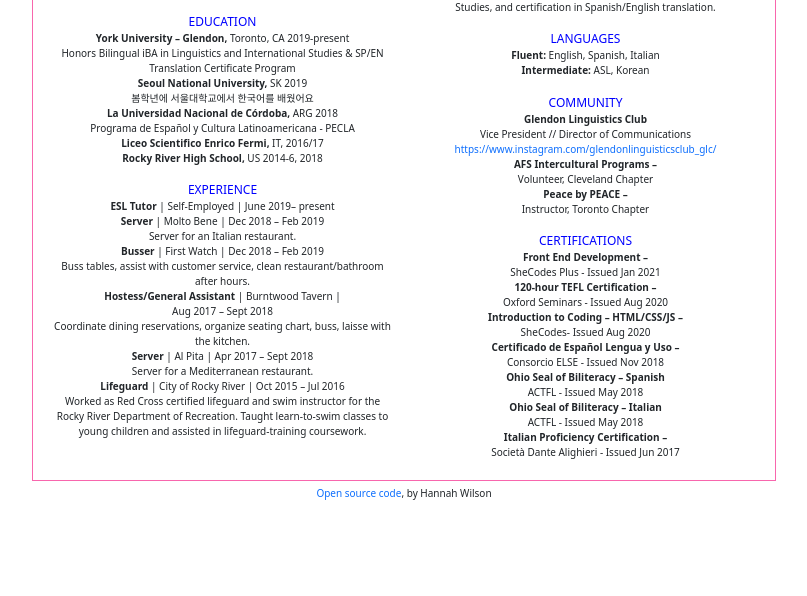
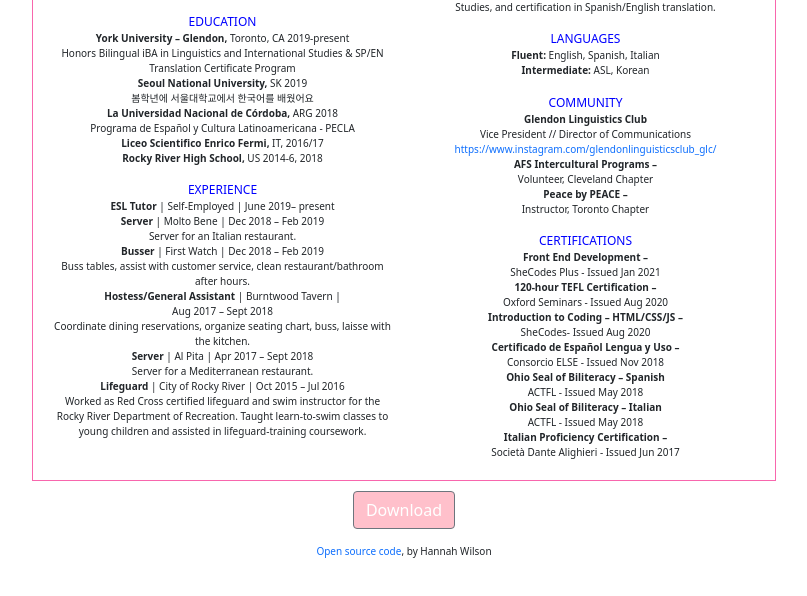
Before and after one commit to hannah22409/Resume, a plain HTML site: page index.html in a window 1280 px wide. Shown: the part 180-776 px from the top of the page, without its empty margins (236-1043 px from the left). Drawn offline with nearby package versions, Linux system fonts and the light colour scheme.

Commit message:
bootstrap button to pdf resume

```diff
--- a/index.html
+++ b/index.html
@@ -154,6 +154,9 @@ Programa de Español y Cultura Latinoamericana - PECLA
     </div>
 </div>
 </div>
+<div class="resButton">
+<a class="btn btn-secondary" target="_blank" href="doc/Resume.pdf" download="Resume.pdf">Download</a>
+</div>
 <small>
     <a href="https://github.com/hannah22409/Resume" style="text-decoration:none;" target="_blank" class="linkGitH">Open source code</a>, by Hannah Wilson
 </small>
@@ -200,8 +203,20 @@ small {
 .super {
     padding: 20px;
 }
+.resButton {
+    width: 60%;
+        padding: 10px;
+        font-size: 10px;
+        text-align: center;
+        display: block;
+        margin: 0 auto;
+}
 
-
+.btn-secondary {
+    color: #fff;
+    background-color: pink;
+    border-color: #6c757d;
+}
 
 </style>
 </body>
```
Also changed, not shown: 3 other files.
